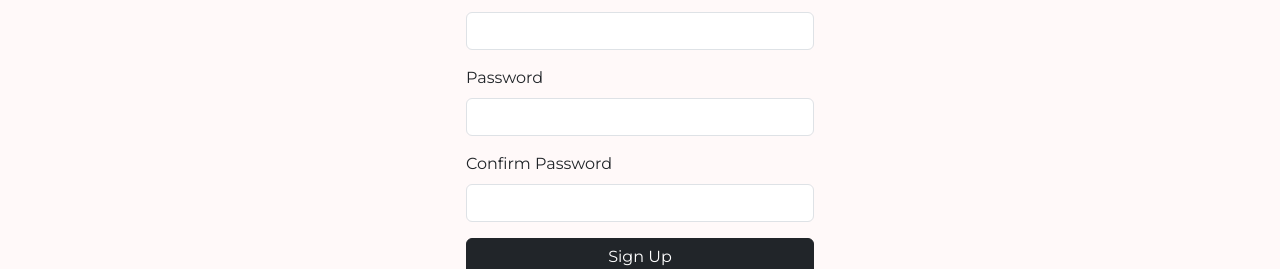
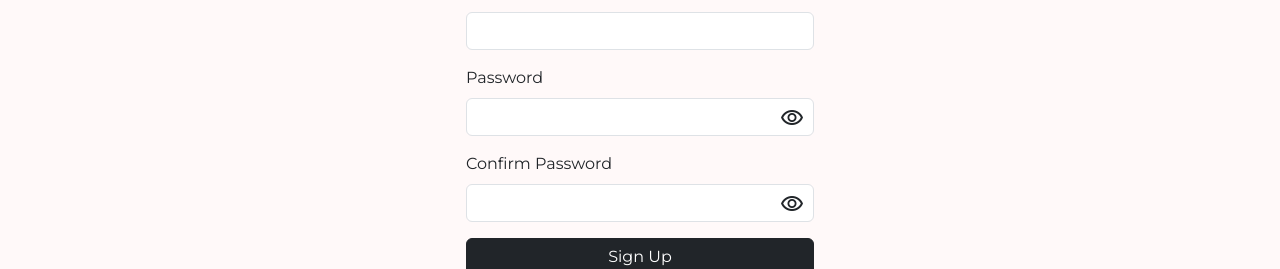
Before and after one commit to markohautala/housegram-app, a React (Create React App) app: page /create-account in a window 1280 px wide. Shown: the part 213-482 px from the top of the page. Built offline with nearby package versions, Linux system fonts and the light colour scheme.

Commit message:
Update login and signup forms with password visibility toggle

```diff
--- a/src/pages/auth/LogInForm.js
+++ b/src/pages/auth/LogInForm.js
@@ -4,24 +4,40 @@ import axios from "axios";
 import { useNavigate } from "react-router-dom"; // Import useNavigate
 
 function LoginPage() {
-  const [username, setUsername] = useState("");
-  const [password, setPassword] = useState("");
+  // Initialize signInData state to store both username and password
+  const [signInData, setSignInData] = useState({
+    username: "",
+    password: "",
+  });
+
   const [error, setError] = useState(null); // State for handling errors
+  const [showPassword, setShowPassword] = useState(false); // State for toggling password visibility
 
   const navigate = useNavigate(); // Initialize navigate function
 
-  const handleLogin = async (e) => {
+  // Destructure username and password from signInData
+  const { username, password } = signInData;
+
+  // Handle input changes and update signInData state
+  const handleChange = (e) => {
+    const { name, value } = e.target;
+    setSignInData({
+      ...signInData,
+      [name]: value,
+    });
+  };
+
+  // Handle form submission
+  const handleSubmit = async (e) => {
     e.preventDefault();
     setError(null); // Reset error state before submission
 
     try {
-      // Replace this URL with your actual login endpoint
-      await axios.post("/dj-rest-auth/login/", {
-        username,
-        password,
-      });
+      // Post the signInData to the login endpoint
+      await axios.post("/dj-rest-auth/login/", signInData);
       console.log("Login successful");
-      // Handle successful login (e.g., redirect or show a success message)
+      // Redirect to the home page after successful login
+      navigate("/");
     } catch (error) {
       setError(error.response?.data); // Capture error messages
     }
@@ -47,7 +63,8 @@ function LoginPage() {
             </div>
           )}
 
-          <form onSubmit={handleLogin}>
+          {/* Form submission handled by handleSubmit */}
+          <form onSubmit={handleSubmit}>
             <div className="mb-3">
               <label htmlFor="username" className="form-label">
                 Username
@@ -56,23 +73,32 @@ function LoginPage() {
                 type="text"
                 className="form-control"
                 id="username"
-                value={username}
-                onChange={(e) => setUsername(e.target.value)}
+                name="username"
+                value={username} // Bind value to the signInData state
+                onChange={handleChange} // Handle input changes
                 required
               />
             </div>
-            <div className="mb-3">
+            <div className="mb-3 position-relative">
               <label htmlFor="password" className="form-label">
                 Password
               </label>
               <input
-                type="password"
+                type={showPassword ? "text" : "password"}
                 className="form-control"
                 id="password"
-                value={password}
-                onChange={(e) => setPassword(e.target.value)}
+                name="password"
+                value={password} // Bind value to the signInData state
+                onChange={handleChange} // Handle input changes
                 required
               />
+              <span
+                className="material-symbols-outlined position-absolute"
+                style={{ top: "40px", right: "10px", cursor: "pointer" }}
+                onClick={() => setShowPassword(!showPassword)}
+              >
+                {showPassword ? "visibility_off" : "visibility"}
+              </span>
             </div>
             <button type="submit" className="btn btn-dark w-100">
               Login
--- a/src/pages/auth/SignUpForm.js
+++ b/src/pages/auth/SignUpForm.js
@@ -8,6 +8,8 @@ function SignupForm() {
   const [password, setPassword] = useState("");
   const [confirmPassword, setConfirmPassword] = useState("");
   const [error, setError] = useState(null); // State for handling errors
+  const [showPassword, setShowPassword] = useState(false); // State for toggling password visibility
+  const [showConfirmPassword, setShowConfirmPassword] = useState(false); // State for toggling confirm password visibility
   const navigate = useNavigate(); // For redirecting the user
 
   const handleSubmit = async (e) => {
@@ -71,31 +73,45 @@ function SignupForm() {
                 required
               />
             </div>
-            <div className="mb-3">
+            <div className="mb-3 position-relative">
               <label htmlFor="password" className="form-label">
                 Password
               </label>
               <input
-                type="password"
+                type={showPassword ? "text" : "password"}
                 className="form-control"
                 id="password"
                 value={password}
                 onChange={(e) => setPassword(e.target.value)}
                 required
               />
+              <span
+                className="material-symbols-outlined position-absolute"
+                style={{ top: "40px", right: "10px", cursor: "pointer" }}
+                onClick={() => setShowPassword(!showPassword)}
+              >
+                {showPassword ? "visibility_off" : "visibility"}
+              </span>
             </div>
-            <div className="mb-3">
+            <div className="mb-3 position-relative">
               <label htmlFor="confirmPassword" className="form-label">
                 Confirm Password
               </label>
               <input
-                type="password"
+                type={showConfirmPassword ? "text" : "password"}
                 className="form-control"
                 id="confirmPassword"
                 value={confirmPassword}
                 onChange={(e) => setConfirmPassword(e.target.value)}
                 required
               />
+              <span
+                className="material-symbols-outlined position-absolute"
+                style={{ top: "40px", right: "10px", cursor: "pointer" }}
+                onClick={() => setShowConfirmPassword(!showConfirmPassword)}
+              >
+                {showConfirmPassword ? "visibility_off" : "visibility"}
+              </span>
             </div>
             <button type="submit" className="btn btn-dark w-100">
               Sign Up
```
